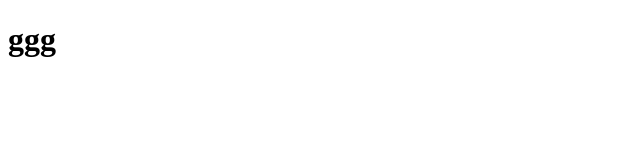
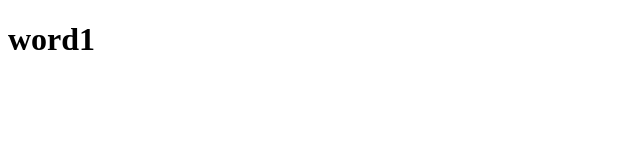
Before and after one commit to natchaphonka-cpu/Resume_Natchaphon, a plain HTML site: page mint.html in a window 1280 px wide. Shown: the whole page, without its empty margins (0-640 px from the left). Drawn offline with Linux system fonts and the light colour scheme.

Commit message:
Update mint.html

```diff
--- a/mint.html
+++ b/mint.html
@@ -5,7 +5,7 @@
     <meta name="viewport" content="width=device-width, initial-scale=1.0">
     <title>Document</title>
 </head>
-<body><h1>ggg<h1>
+<body><h1>word1<h1>
 
 </body>
 </html>
```
